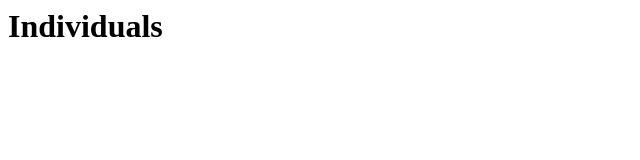
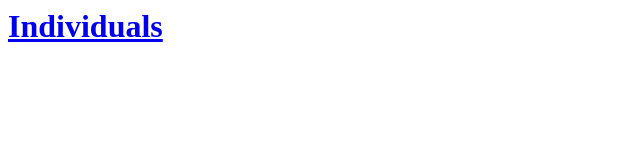
Before and after one commit to aviast/Family-Tree, a plain HTML site: page index.html in a window 1280 px wide. Shown: the whole page, without its empty margins (0-640 px from the left). Drawn offline with Linux system fonts and the light colour scheme.

Commit message:
Added link to Individuals

```diff
--- a/index.html
+++ b/index.html
@@ -1,6 +1,6 @@
 <HTML>
 <HEAD><TITLE>Individuals</TITLE></HEAD>
 <BODY>
-<H1>Individuals</H1>
+<H1><A HREF="Individuals/">Individuals</A></H1>
 </BODY
 </HTML>
```
